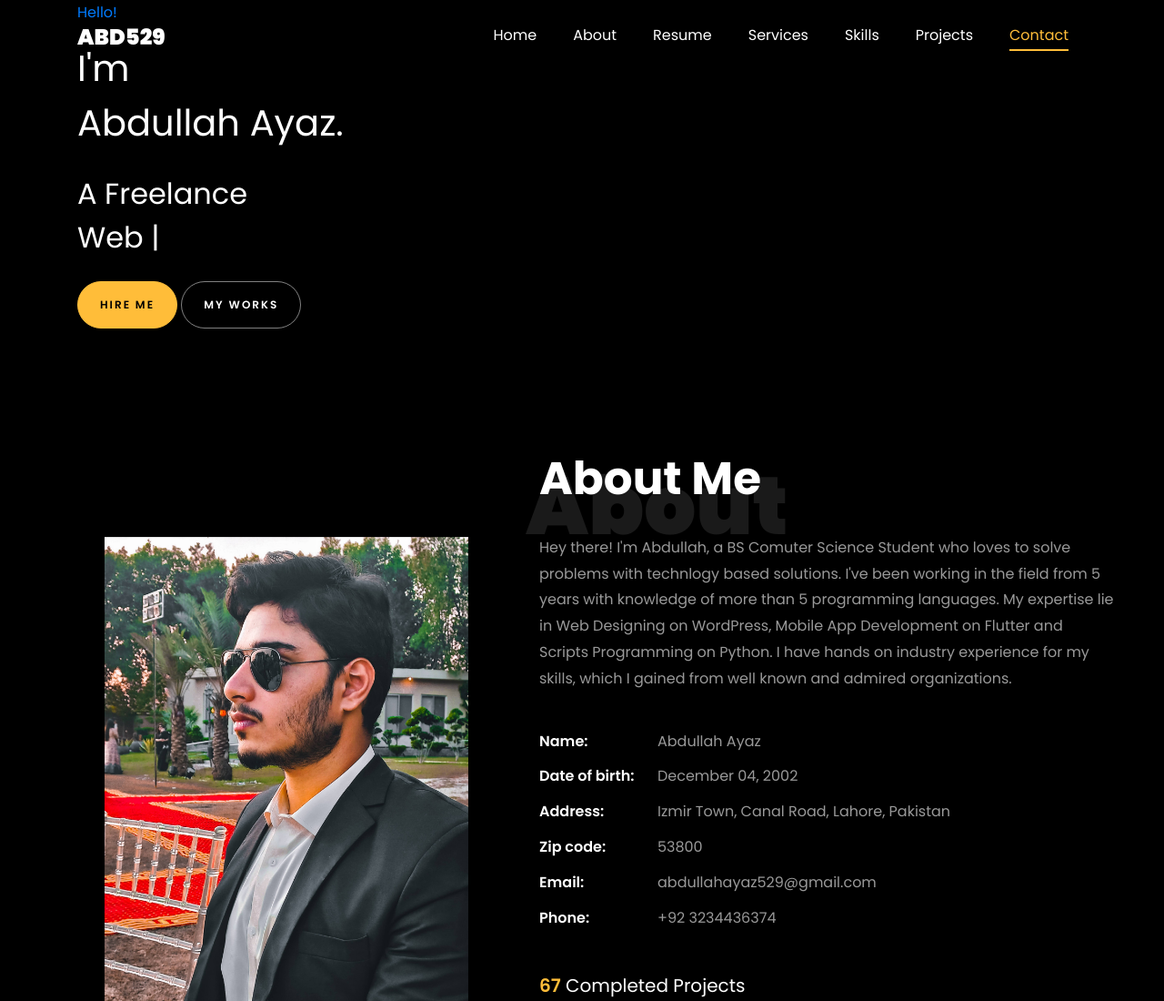
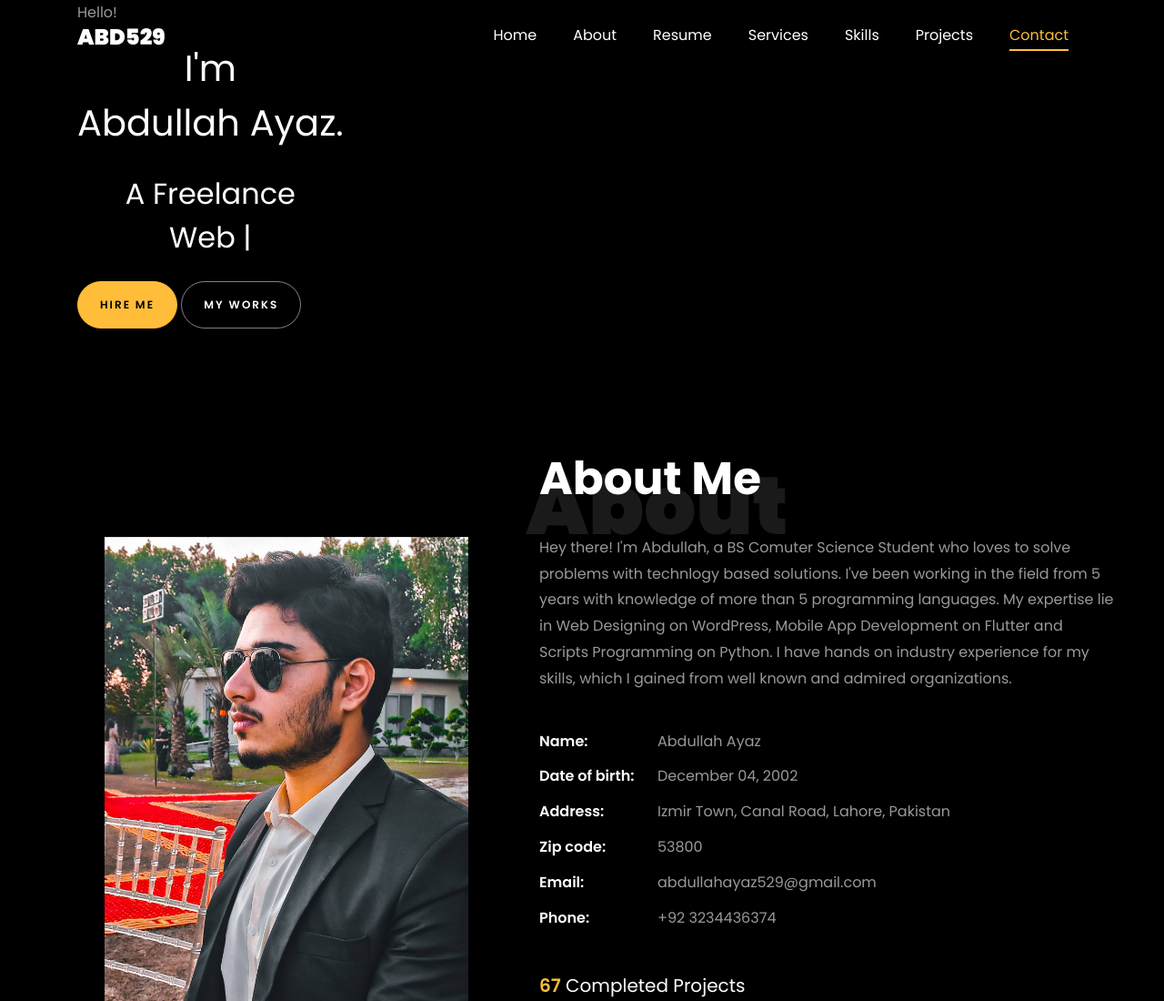
Before and after one commit to abd529/abd-portolio, a plain HTML site: page index.html in a window 1280 px wide. Shown: the top 1100 px of the page at 91% size. Drawn offline with nearby package versions, Linux system fonts and the light colour scheme; files whose address does not match are found by name.

Commit message:
Update index.html

```diff
--- a/index.html
+++ b/index.html
@@ -90,10 +90,10 @@
     	 <div class="container">
     	 <div class="one-forth d-flex align-items-center ftco-animate" data-scrollax=" properties: { translateY: '70%' }">
     	<div class="text">
-		          		<span class="subheading" style="color: #007bff">Hello!</span>
-			            <h1 class="mb-4 mt-3">I'm <br><span>Abdullah Ayaz.</span></h1>
-			            <h2 class="mb-4">A Freelance <br><span class = auto-type></span></h2>
-			            <p><a href="#contact-section" class="btn btn-primary py-3 px-4">Hire me</a> <a href="#projects-section" class="btn btn-white btn-outline-white py-3 px-4">My works</a></p>
+		          		<span class="subheading">Hello!</span>
+			            <h1 class="mb-4 mt-3" style="text-align: center;">I'm <br><span>Abdullah Ayaz.</span></h1>
+			            <h2 class="mb-4"  style="text-align: center;">A Freelance <br><span class = auto-type></span></h2>
+			            <p><a href="#contact-section" class="btn btn-primary py-3 px-4"  style="text-align: center;">Hire me</a> <a href="#projects-section" class="btn btn-white btn-outline-white py-3 px-4"  style="text-align: center;">My works</a></p>
 		            </div>
 		        </div>
 		    </div>
```
